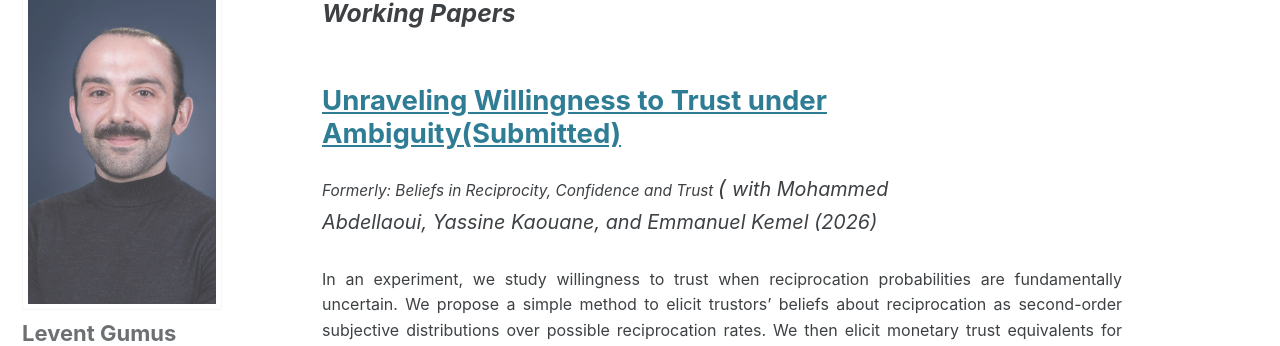
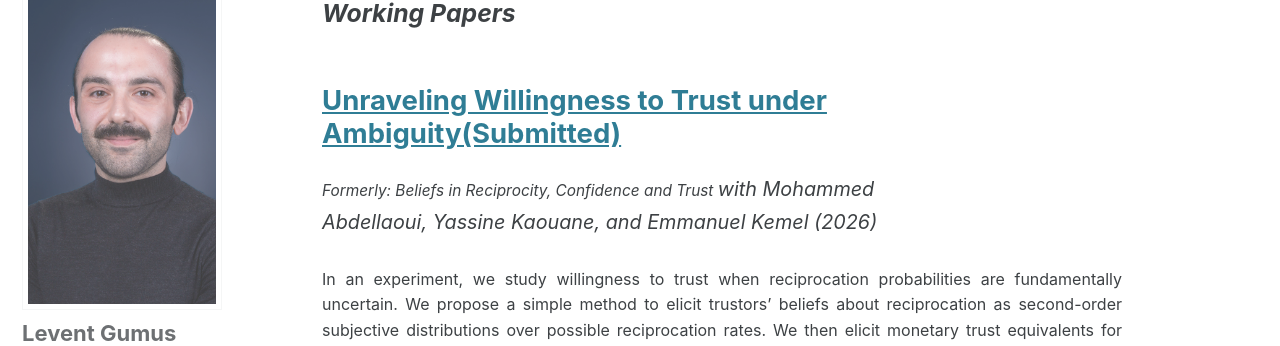
Before and after one commit to Levengumus/leventgumus.github.io, a Jekyll site: the page built from Research/Research.md, in a window 1280 px wide and 900 px high, scrolled down 639 px. Shown: the part 85-431 px from the top of the window. Built offline with Jekyll 4.4.1, drawn with Linux system fonts in a browser that asks for light colours; cached includes are drawn as plain includes.

Commit message:
Update Research.md

```diff
--- a/Research/Research.md
+++ b/Research/Research.md
@@ -28,7 +28,7 @@ comments: true
 ## [Unraveling Willingness to Trust under Ambiguity(Submitted) ](https://www.dropbox.com/scl/fi/jqdzoodxzsrlsfi8a6no3/Beliefs_trust_game.pdf?rlkey=jxnm0drfpov8f759hkg6vf4gl&st=ddarn0v2&dl=0)
 <span style="font-size: 0.7em;">
   <em>Formerly: Beliefs in Reciprocity, Confidence and Trust</em>
-</span>*(*
+</span>
 <span style="font-size: 0.9em;">
   <em>with Mohammed Abdellaoui, Yassine Kaouane, and Emmanuel Kemel (2026)</em>
 </span>
```
